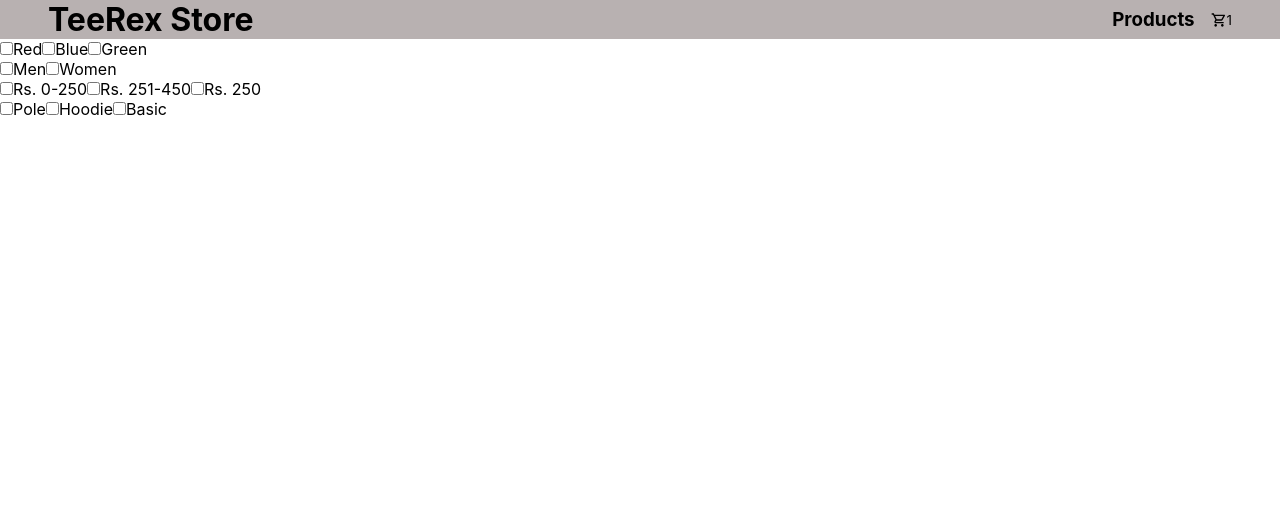
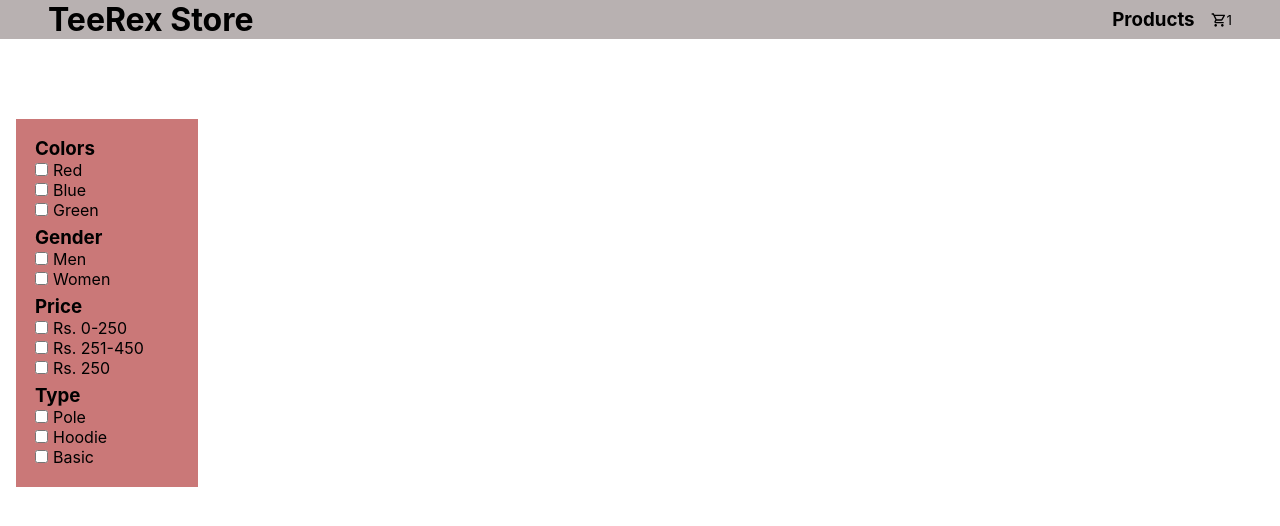
Before and after one commit to adi-4444/GT-TeeRex, a React (Create React App) app: page / in a window 1280 px wide. Shown: the top 526 px of the page. Built offline with nearby package versions, Linux system fonts and the light colour scheme.

Commit message:
Small changes

```diff
--- a/src/pages/Landing/components/Filters/Filters.css
+++ b/src/pages/Landing/components/Filters/Filters.css
@@ -0,0 +1,24 @@
+.filter-wrapper {
+	background: rgb(202, 120, 120);
+	padding: 1rem;
+	width: 150px;
+	display: flex;
+	flex-direction: column;
+	align-items: flex-start;
+	justify-content: center;
+	position: relative;
+	top: 5rem;
+	left: 1rem;
+}
+.colors-div,
+.gender-div,
+.price-div,
+.type-div {
+	display: flex;
+	flex-direction: column;
+	align-items: flex-start;
+	margin: 2px 5px 4px 3px;
+}
+input {
+	margin-right: 5px;
+}
--- a/src/pages/Landing/components/Filters/Filters.jsx
+++ b/src/pages/Landing/components/Filters/Filters.jsx
@@ -3,8 +3,9 @@
 
 const Filters = () => {
 	return (
-		<div>
+		<div className='filter-wrapper'>
 			<div className='colors-div'>
+				<h3>Colors</h3>
 				<label>
 					<input type='checkbox' />
 					Red
@@ -18,7 +19,8 @@
 					Green
 				</label>
 			</div>
-			<div className='gneder-div'>
+			<div className='gender-div'>
+				<h3>Gender</h3>
 				<label>
 					<input type='checkbox' />
 					Men
@@ -29,6 +31,7 @@
 				</label>
 			</div>
 			<div className='price-div'>
+				<h3>Price</h3>
 				<label>
 					<input type='checkbox' />
 					Rs. 0-250
@@ -43,6 +46,7 @@
 				</label>
 			</div>
 			<div className='type-div'>
+				<h3>Type</h3>
 				<label>
 					<input type='checkbox' />
 					Pole
--- a/src/pages/Landing/components/Products/Products.jsx
+++ b/src/pages/Landing/components/Products/Products.jsx
@@ -1,7 +1,9 @@
-import React from "react";
+import React, { useEffect, useState } from "react";
 import "./Products.css";
 
 const Products = () => {
+	const [productsData, setProductsData] = useState();
+	useEffect(() => {}, []);
 	return (
 		<div>
 			<h1>Products</h1>
```
Also changed, not shown: src/context/Context.js (added), src/context/Reducer.js (added).
